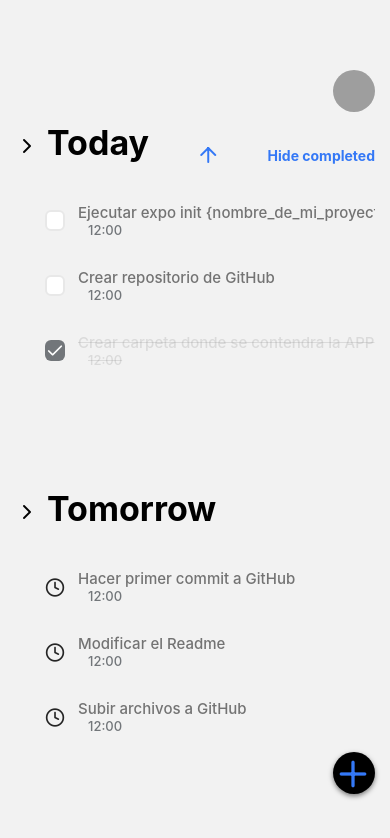
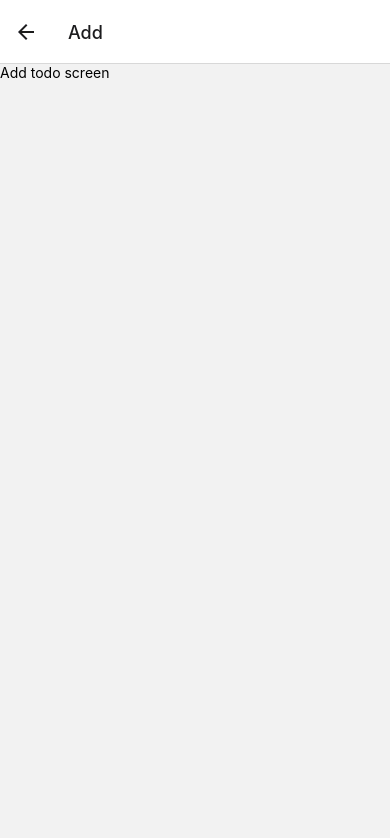
Before and after one commit to santiagoarangog/todo-app, a React Native app: screen /Add in a window 390 px wide. Shown: the top 838 px of the page. Built offline with nearby package versions, Linux system fonts and the light colour scheme; grey boxes are pictures that could not be loaded.

Commit message:
Add component Add Task screen

```diff
--- a/App.tsx
+++ b/App.tsx
@@ -1,5 +1,6 @@
 import {NavigationContainer} from "@react-navigation/native";
 import {createNativeStackNavigator} from "@react-navigation/native-stack";
+import AddTask from "./screens/AddTask";
 
 import Home from "./screens/Home";
 
@@ -9,8 +10,15 @@ export default function App() {
     return (
         <NavigationContainer>
             <Stack.Navigator>
-                <Stack.Screen name="Home" component={Home} options={{headerShown: false}}>
-                </Stack.Screen>
+                <Stack.Screen
+                    name="Home"
+                    component={Home}
+                    options={{headerShown: false}}
+                />
+                <Stack.Screen
+                    name="Add"
+                    component={AddTask}
+                />
             </Stack.Navigator>
         </NavigationContainer>
     );
--- a/app.json
+++ b/app.json
@@ -1,7 +1,7 @@
 {
   "expo": {
-    "name": "todo",
-    "slug": "todo",
+    "name": "Task list App for Santiago Arango Gutierrez",
+    "slug": "task",
     "version": "1.0.0",
     "orientation": "portrait",
     "icon": "./assets/icon.png",
--- /dev/null
+++ b/screens/AddTask.js
@@ -0,0 +1,10 @@
+import * as React from 'react'
+import {Text, View} from 'react-native'
+
+export default function AddTask() {
+    return (
+        <View>
+            <Text>Add todo screen</Text>
+        </View>
+    )
+}
--- a/screens/Home.js
+++ b/screens/Home.js
@@ -1,8 +1,9 @@
 import * as React from "react";
-import { Image, StyleSheet, Text, TouchableOpacity, View } from "react-native";
+import {Image, StyleSheet, Text, TouchableOpacity, View} from "react-native";
 import TodoList from "../components/TodoList";
-import { todosData } from "../data/todos";
-import { Feather } from "@expo/vector-icons";
+import {todosData} from "../data/todos";
+import {Feather} from "@expo/vector-icons";
+import {useNavigation} from '@react-navigation/native'
 
 export default function Home() {
     const [isSortStart, setIsSort] = React.useState(false);
@@ -37,6 +38,8 @@ export default function Home() {
         setLocalData(localData.filter((todo) => !todo.isCompleted));
     };
 
+    const navigation = useNavigation()
+
     return (
         <View style={styles.container}>
             <Image
@@ -53,16 +56,16 @@ export default function Home() {
                 }}
             >
                 <Text style={styles.title}>
-          <Feather name="chevron-right" size={24} color="black" /> Today
+                    <Feather name="chevron-right" size={24} color="black"/> Today
                 </Text>
                 {isHidden ? (
-          <Text />
+                    <Text/>
                 ) : (
                     <TouchableOpacity onPress={handleSort}>
                         {isSortStart ? (
-              <Feather name="arrow-down" size={24} color="#3478f6" />
+                            <Feather name="arrow-down" size={24} color="#3478f6"/>
                         ) : (
-              <Feather name="arrow-up" size={24} color="#3478f6" />
+                            <Feather name="arrow-up" size={24} color="#3478f6"/>
                         )}
                     </TouchableOpacity>
                 )}
@@ -78,14 +81,14 @@ export default function Home() {
                     </Text>
                 </TouchableOpacity>
             </View>
-      <TodoList todosData={localData.filter((item) => item.isToday)} />
+            <TodoList todosData={localData.filter((item) => item.isToday)}/>
 
             <Text style={styles.title}>
-        <Feather name="chevron-right" size={24} color="black" /> Tomorrow
+                <Feather name="chevron-right" size={24} color="black"/> Tomorrow
             </Text>
-      <TodoList todosData={localData.filter((item) => !item.isToday)} />
-      <TouchableOpacity style={styles.button}>
-        <Feather name="plus" size={40} color="#3478f6" />
+            <TodoList todosData={localData.filter((item) => !item.isToday)}/>
+            <TouchableOpacity style={styles.button} onPress={() => navigation.navigate("Add")}>
+                <Feather name="plus" size={40} color="#3478f6"/>
             </TouchableOpacity>
         </View>
     );
@@ -95,7 +98,7 @@ const styles = StyleSheet.create({
     container: {
         flex: 1,
         paddingHorizontal: 15,
-    paddingTop: 70
+        paddingTop: 40
     },
     pic: {
         width: 42,
```
Lines whose indentation alone changed are shown as unchanged.
